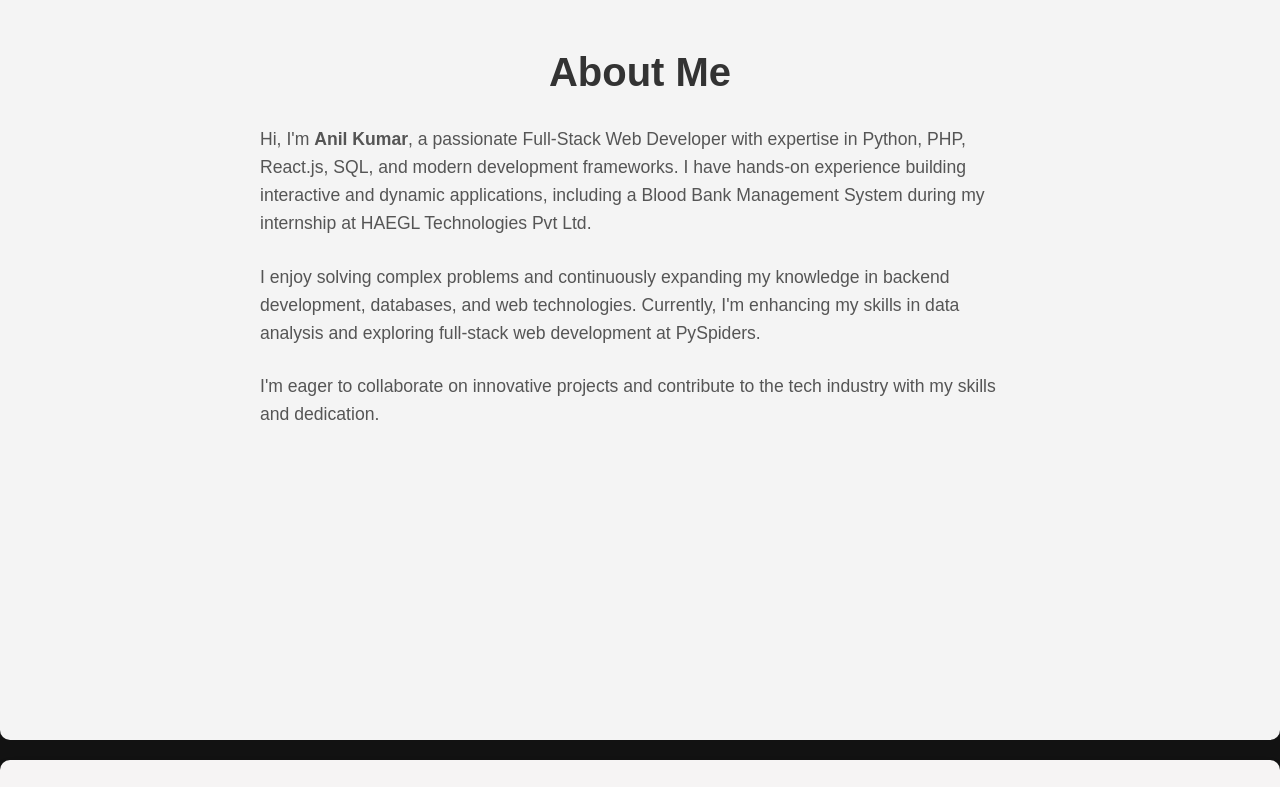
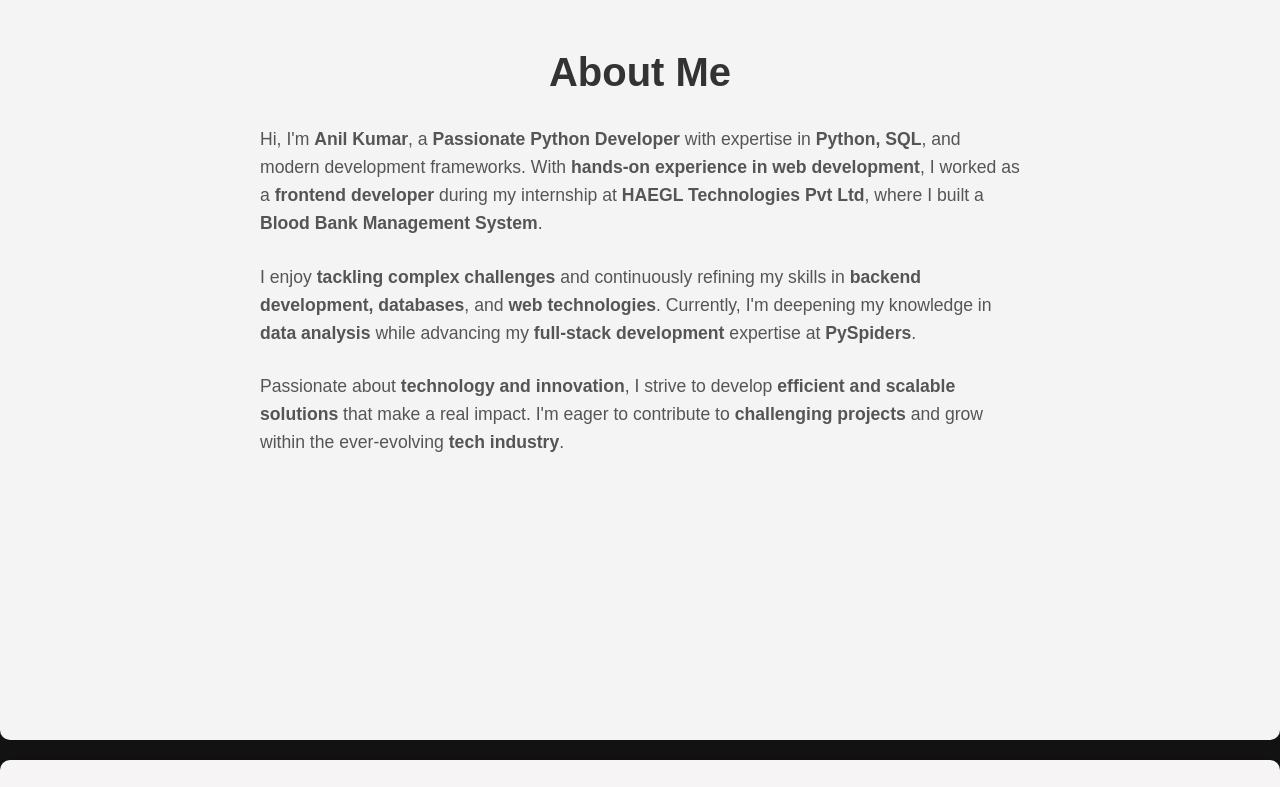
Before and after one commit to Anil-Kumar63/portfolio, a plain HTML site: page index.html in a window 1280 px wide. Shown: the part 900-1687 px from the top of the page. Drawn offline with nearby package versions, Linux system fonts and the light colour scheme.

Commit message:
Update index.html

```diff
--- a/index.html
+++ b/index.html
@@ -35,14 +35,15 @@
         </div>
     </section>
 
-    <section id="about">
-        <h2 class="section-title">About Me</h2>
-        <div class="about-content">
-            <p>Hi, I'm <strong>Anil Kumar</strong>, a passionate Full-Stack Web Developer with expertise in Python, PHP, React.js, SQL, and modern development frameworks. I have hands-on experience building interactive and dynamic applications, including a Blood Bank Management System during my internship at HAEGL Technologies Pvt Ltd.</p>
-            <p>I enjoy solving complex problems and continuously expanding my knowledge in backend development, databases, and web technologies. Currently, I'm enhancing my skills in data analysis and exploring full-stack web development at PySpiders.</p>
-            <p>I'm eager to collaborate on innovative projects and contribute to the tech industry with my skills and dedication.</p>
-        </div>
-    </section>
+ <section id="about">
+    <h2 class="section-title">About Me</h2>
+    <div class="about-content">
+        <p>Hi, I'm <strong>Anil Kumar</strong>, a <strong>Passionate Python Developer</strong> with expertise in <strong>Python, SQL</strong>, and modern development frameworks. With <strong>hands-on experience in web development</strong>, I worked as a <strong>frontend developer</strong> during my internship at <strong>HAEGL Technologies Pvt Ltd</strong>, where I built a <strong>Blood Bank Management System</strong>.</p>
+        <p>I enjoy <strong>tackling complex challenges</strong> and continuously refining my skills in <strong>backend development, databases</strong>, and <strong>web technologies</strong>. Currently, I'm deepening my knowledge in <strong>data analysis</strong> while advancing my <strong>full-stack development</strong> expertise at <strong>PySpiders</strong>.</p>
+        <p>Passionate about <strong>technology and innovation</strong>, I strive to develop <strong>efficient and scalable solutions</strong> that make a real impact. I'm eager to contribute to <strong>challenging projects</strong> and grow within the ever-evolving <strong>tech industry</strong>.</p>
+    </div>
+</section>
+
 
 
     <section id="education">
@@ -138,11 +139,11 @@
                 <p>Developed a fully responsive portfolio website using HTML, CSS, Bootstrap, and JavaScript.</p>
                 <a href="https://github.com/yourusername/portfolio" target="_blank">View Code</a>
             </div>
-            <div class="project-card" onclick="showProjectInfo('project2')">
+           <!-- <div class="project-card" onclick="showProjectInfo('project2')">
                 <h3>Data Analysis Project (Python & SQL)</h3><h6 style="color: #24c704;">Ongoing</h6>
                 <p>Developed a data-driven project to analyze employee performance and trends.</p>
                 <a href="https://github.com/yourusername/data-analysis" target="_blank">View Code</a>
-            </div>
+            </div>-->
 
         </div>
 
```
